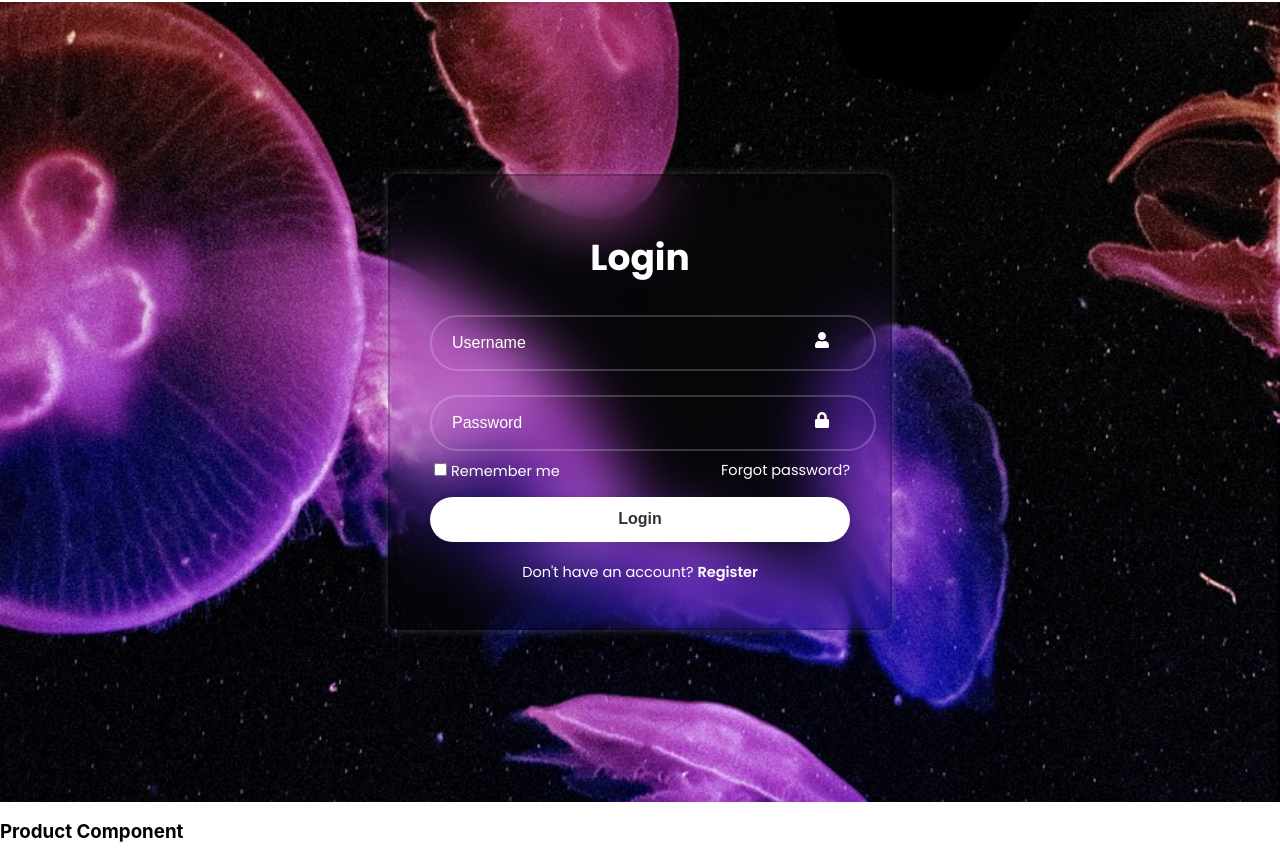
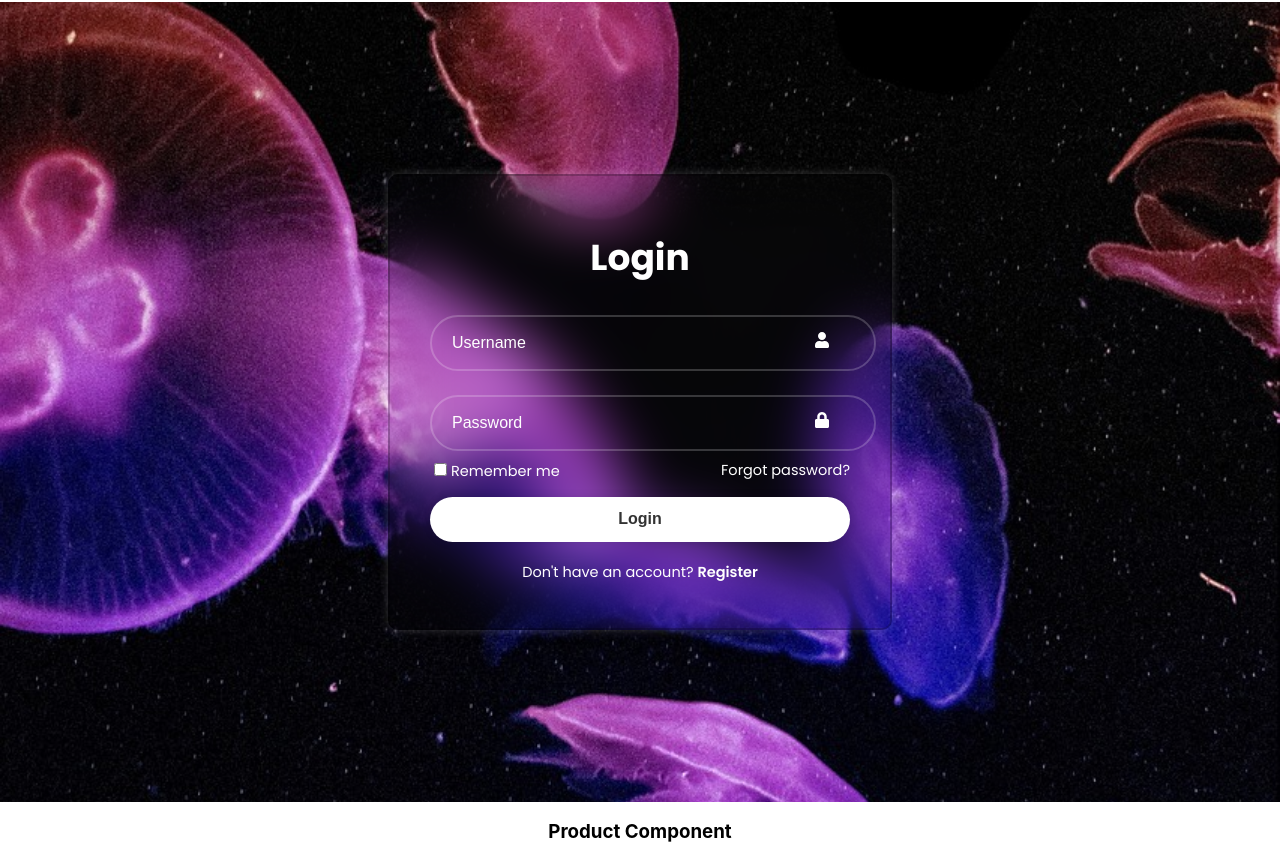
Before and after one commit to mickey55679/react-components-athletech, a React (Create React App) app: page / in a window 1280 px wide. Shown: the part 479-1341 px from the top of the page. Built offline with nearby package versions, Linux system fonts and the light colour scheme; a web font is replaced by a local one.

Commit message:
fixed text to be centered

```diff
--- a/src/App.css
+++ b/src/App.css
@@ -4,3 +4,6 @@ h1 {
 h2{
   text-align: center;
 }
+h3{
+    text-align: center;
+}
```
